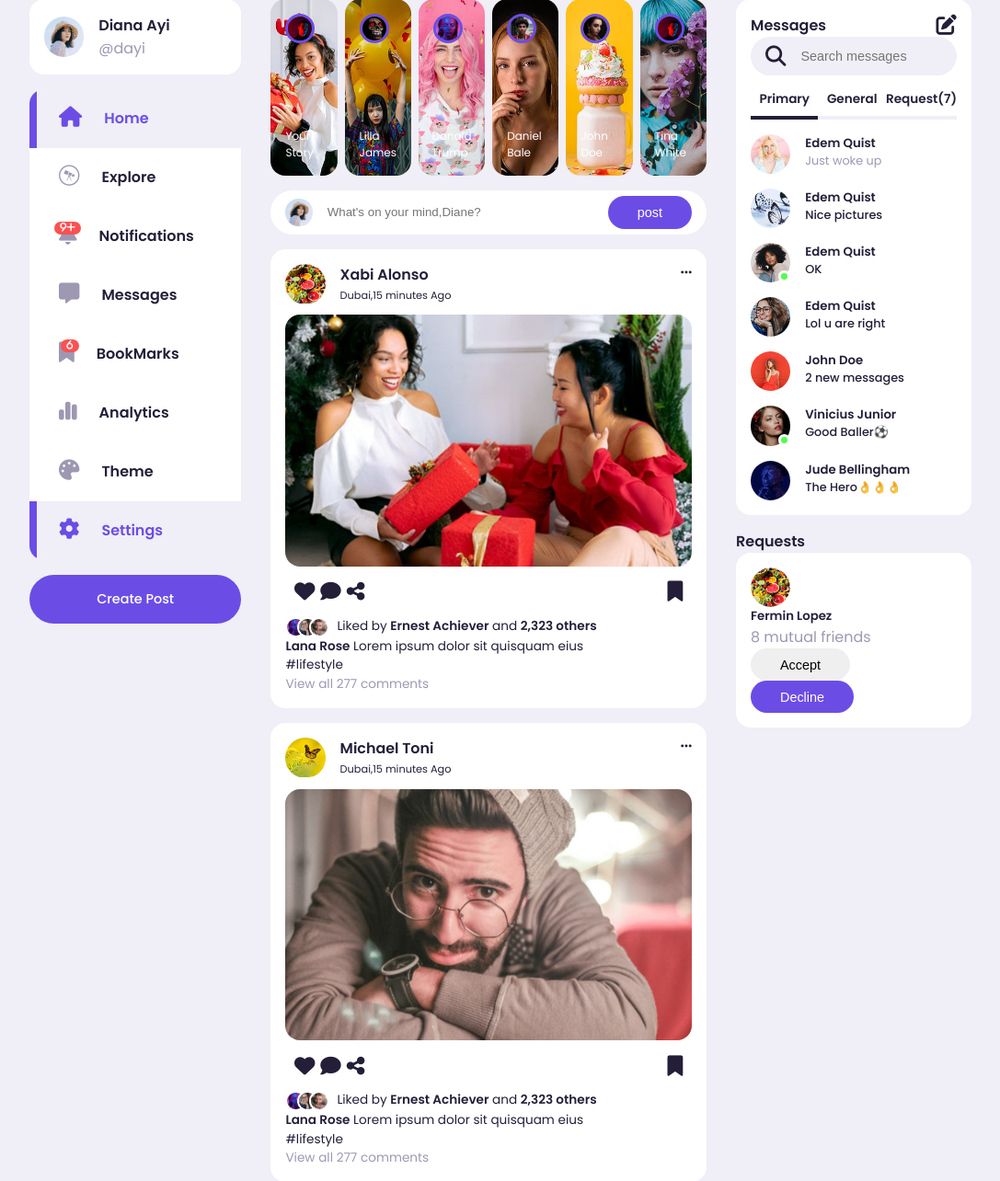
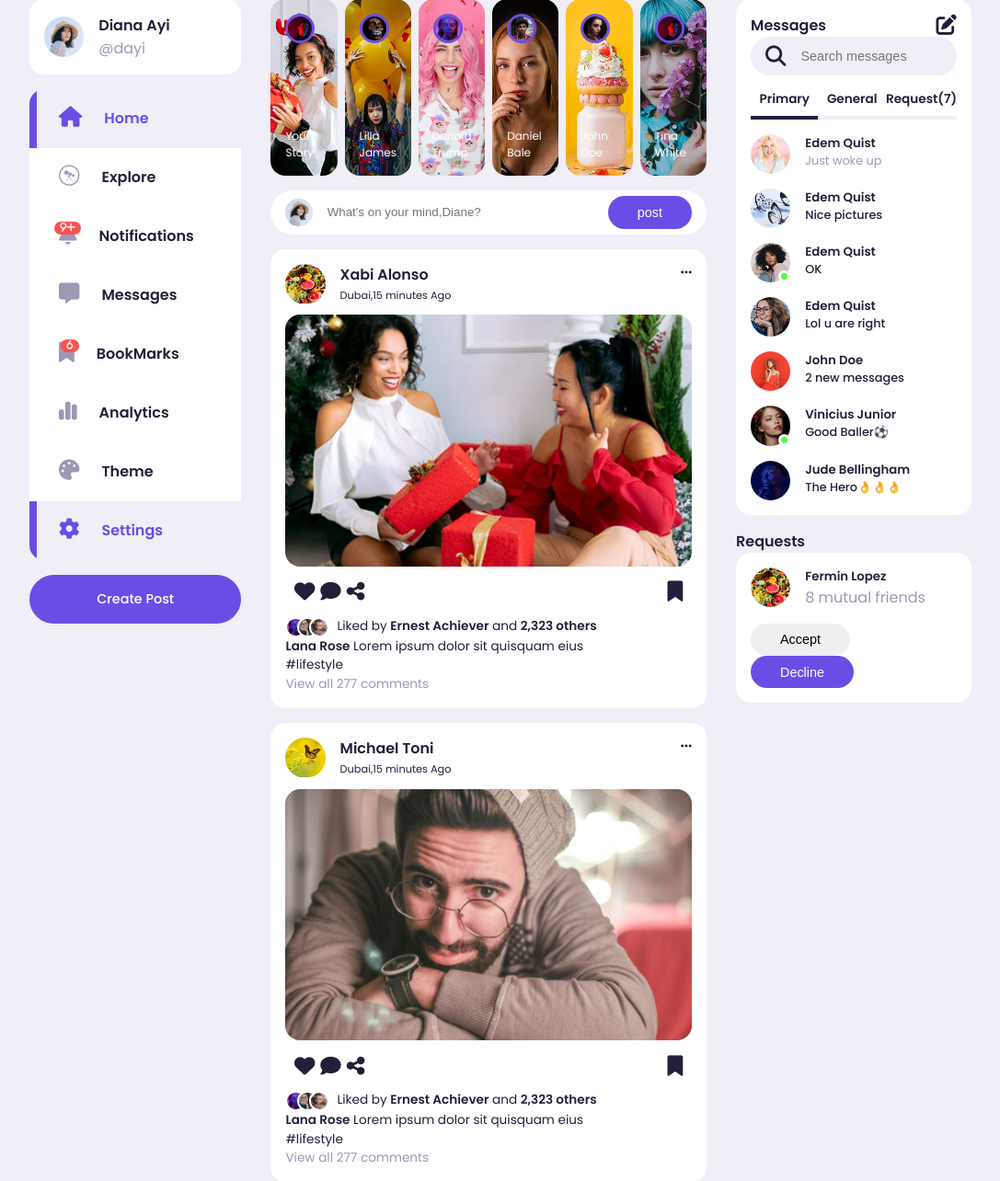
Before and after one commit to KATAKYIE-KWESI/Django-Project13, a Django app: page /log_in/ in a window 1280 px wide. Shown: the part 106-1390 px from the top of the page at 92% size, without its empty margins (96-1183 px from the left). Run offline with Django 5.2, Linux system fonts and the light colour scheme; some libraries are stand-ins or nearby versions.

Commit message:
Done with phase2 of styling friend requests

```diff
--- a/static/styles2.css
+++ b/static/styles2.css
@@ -538,3 +538,9 @@ main .container .right{
  border-radius: var(--card-border-radius);
  margin-bottom: 0.7rem;
 }
+
+.right .request .info{
+ display: flex;
+ gap: 1rem;
+ margin-bottom: 1rem;
+}
--- a/templates/firstpage.html
+++ b/templates/firstpage.html
@@ -621,16 +621,17 @@
                          <div>
                              <h5>Fermin Lopez</h5>
                              <p class="text-muted">8 mutual friends</p>
-                             <div class="action">
+
+                             </div>
+                         </div>
+                         <div class="action">
                                  <button class="btn btn primary">
                                      Accept
                                  </button>
                                  <button class="btn btn-primary">
                                      Decline
                                  </button>
-                             </div>
                          </div>
-                     </div>
                  </div>
             </div>
         </div>
```
